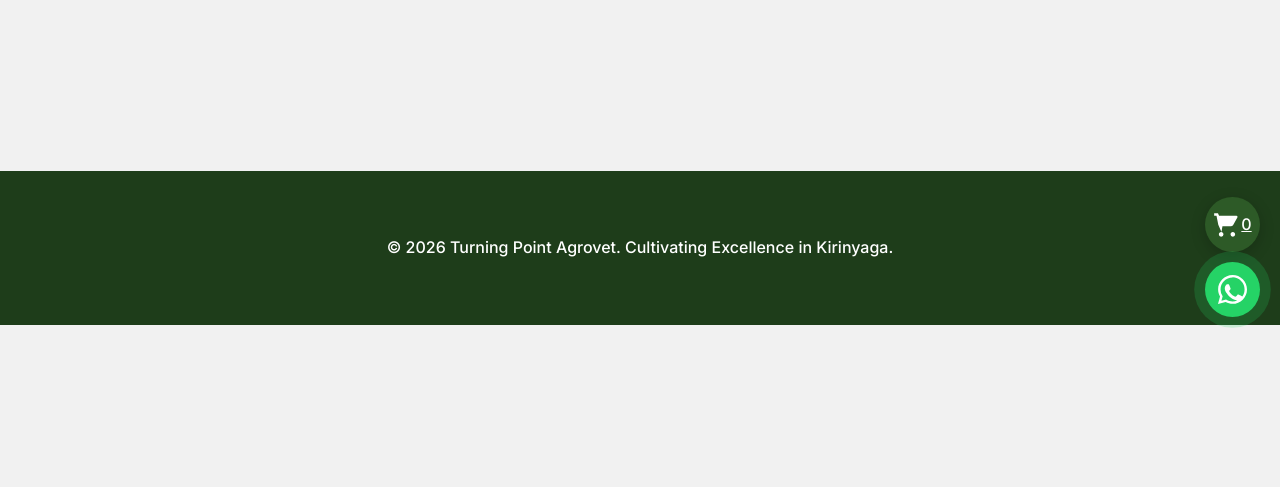
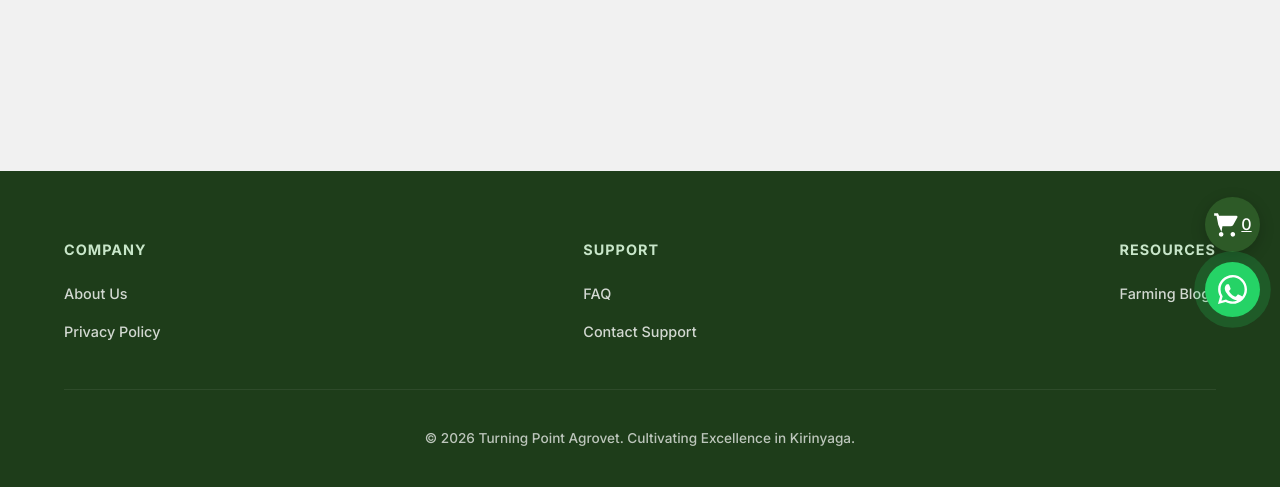
Before and after one commit to macfeighbitange1-dot/turning_point_agrovet, a Flask app: page /cart in a window 1280 px wide. Shown: the part 463-950 px from the top of the page. Before the commit the page ends 791 px from the top, so only its background shows below. Run offline with Flask 3, Linux system fonts and the light colour scheme.

Commit message:
Feature: Added Footer navigation links and corresponding backend routes for About, FAQ, Privacy, and Blog

```diff
--- a/app.py
+++ b/app.py
@@ -35,6 +35,23 @@ def home():
     featured_products = Product.query.order_by(Product.date_added.desc()).limit(6).all()
     customer_reviews = Review.query.filter_by(is_approved=True).order_by(Review.date_posted.desc()).limit(3).all()
     return render_template('index.html', products=featured_products, reviews=customer_reviews, title="Home")
+
+# --- STATIC CONTENT ROUTES ---
+@app.route('/about')
+def about():
+    return render_template('about.html', title="About Us")
+
+@app.route('/faq')
+def faq():
+    return render_template('faq.html', title="Frequently Asked Questions")
+
+@app.route('/privacy')
+def privacy():
+    return render_template('privacy.html', title="Privacy Policy")
+
+@app.route('/blog')
+def blog():
+    return render_template('blog.html', title="Farming Blog")
 
 @app.route('/register', methods=['GET', 'POST'])
 def register():
@@ -107,18 +124,15 @@ def submit_review():
 # --- SECURE RECOVERY & ADMIN SETUP ---
 @app.route('/recovery/<string:secret_key>')
 def secure_recovery(secret_key):
-    """Surgical Database Reset: Deletes old admin and creates new one with Kirinyaga2026!"""
     master_key = os.environ.get('RECOVERY_KEY')
     if not master_key or secret_key != master_key:
         abort(404)
 
-    # Delete any existing admin to prevent session/ID conflicts
     existing_admin = User.query.filter_by(username='turning_admin').first()
     if existing_admin:
         db.session.delete(existing_admin)
         db.session.commit()
 
-    # Create fresh admin with the specific password requested
     hashed_pw = bcrypt.generate_password_hash('Kirinyaga2026!').decode('utf-8')
     admin = User(
         username='turning_admin',
--- a/templates/base.html
+++ b/templates/base.html
@@ -57,7 +57,31 @@
     </main>
 
     <footer class="main-footer">
-        <p>&copy; 2026 Turning Point Agrovet. Cultivating Excellence in Kirinyaga.</p>
+        <div class="footer-container">
+            <div class="footer-section">
+                <h4>Company</h4>
+                <ul>
+                    <li><a href="{{ url_for('about') }}">About Us</a></li>
+                    <li><a href="{{ url_for('privacy') }}">Privacy Policy</a></li>
+                </ul>
+            </div>
+            <div class="footer-section">
+                <h4>Support</h4>
+                <ul>
+                    <li><a href="{{ url_for('faq') }}">FAQ</a></li>
+                    <li><a href="https://wa.me/254722415182">Contact Support</a></li>
+                </ul>
+            </div>
+            <div class="footer-section">
+                <h4>Resources</h4>
+                <ul>
+                    <li><a href="{{ url_for('blog') }}">Farming Blog</a></li>
+                </ul>
+            </div>
+        </div>
+        <div class="footer-bottom">
+            <p>&copy; 2026 Turning Point Agrovet. Cultivating Excellence in Kirinyaga.</p>
+        </div>
     </footer>
 
     <a href="{{ url_for('cart') }}" class="cart-float">
@@ -86,7 +110,6 @@
     </script>
 
     <style>
-        /* CSS Cleanups for the Refactored Elements */
         .nav-container { display: flex; align-items: center; gap: 30px; }
         .search-form { display: flex; background: #f1f1f1; border-radius: 25px; padding: 2px 15px; border: 1px solid #e0e0e0; }
         .search-input { border: none; background: transparent; padding: 0.6rem; outline: none; width: 200px; font-family: 'Inter', sans-serif; }
@@ -99,18 +122,28 @@
         .flash-success { background: #d4edda; color: #155724; }
         .flash-info { background: #d1ecf1; color: #0c5460; }
         .flash-danger { background: #f8d7da; color: #721c24; }
-        .main-footer { text-align: center; padding: 3rem; background: #1e3d1a; color: white; margin-top: 4rem; }
+
+        /* Footer Updates */
+        .main-footer { padding: 3rem 5% 1.5rem; background: #1e3d1a; color: white; margin-top: 4rem; }
+        .footer-container { display: flex; flex-wrap: wrap; justify-content: space-between; gap: 30px; text-align: left; max-width: 1200px; margin: 0 auto; }
+        .footer-section h4 { color: #c8e6c9; margin-bottom: 1.2rem; text-transform: uppercase; font-size: 0.9rem; letter-spacing: 1px; }
+        .footer-section ul { list-style: none; padding: 0; margin: 0; }
+        .footer-section ul li { margin-bottom: 0.8rem; }
+        .footer-section ul li a { color: rgba(255,255,255,0.8); text-decoration: none; font-size: 0.9rem; transition: 0.3s; }
+        .footer-section ul li a:hover { color: white; padding-left: 5px; }
+        .footer-bottom { border-top: 1px solid rgba(255,255,255,0.1); margin-top: 2rem; padding-top: 1.5rem; text-align: center; font-size: 0.85rem; opacity: 0.7; }
 
         @keyframes slideDown {
             from { transform: translateY(-100%); }
             to { transform: translateY(0); }
         }
 
-        /* Mobile specific base tweaks */
         @media (max-width: 768px) {
             .nav-container { flex-direction: column; gap: 10px; width: 100%; padding-bottom: 10px; }
             .search-input { width: 150px; }
             .nav-links { gap: 10px; font-size: 0.8rem; }
+            .footer-container { flex-direction: column; text-align: center; }
+            .footer-section ul li a:hover { padding-left: 0; color: #c8e6c9; }
         }
     </style>
 </body>
```
